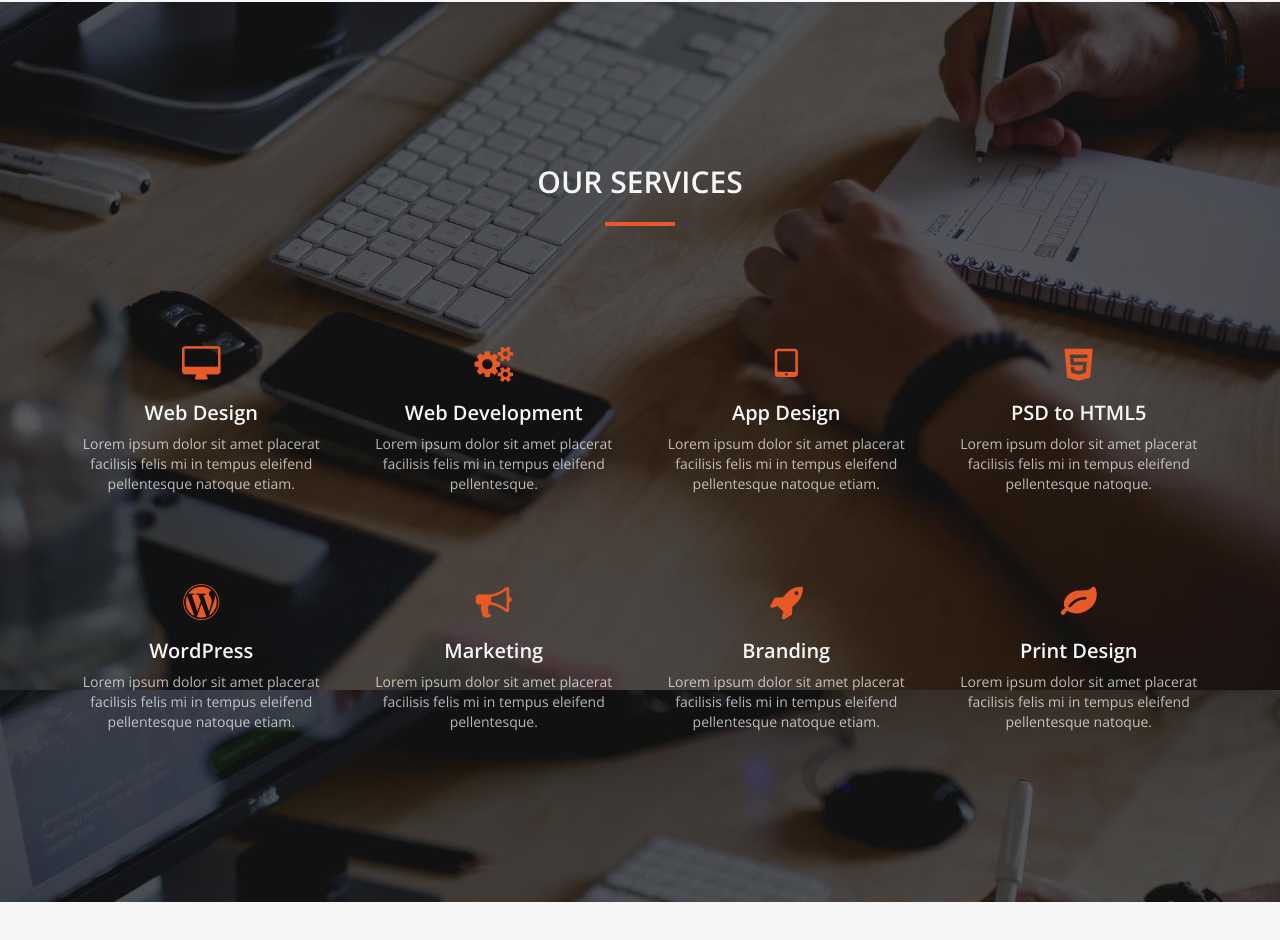
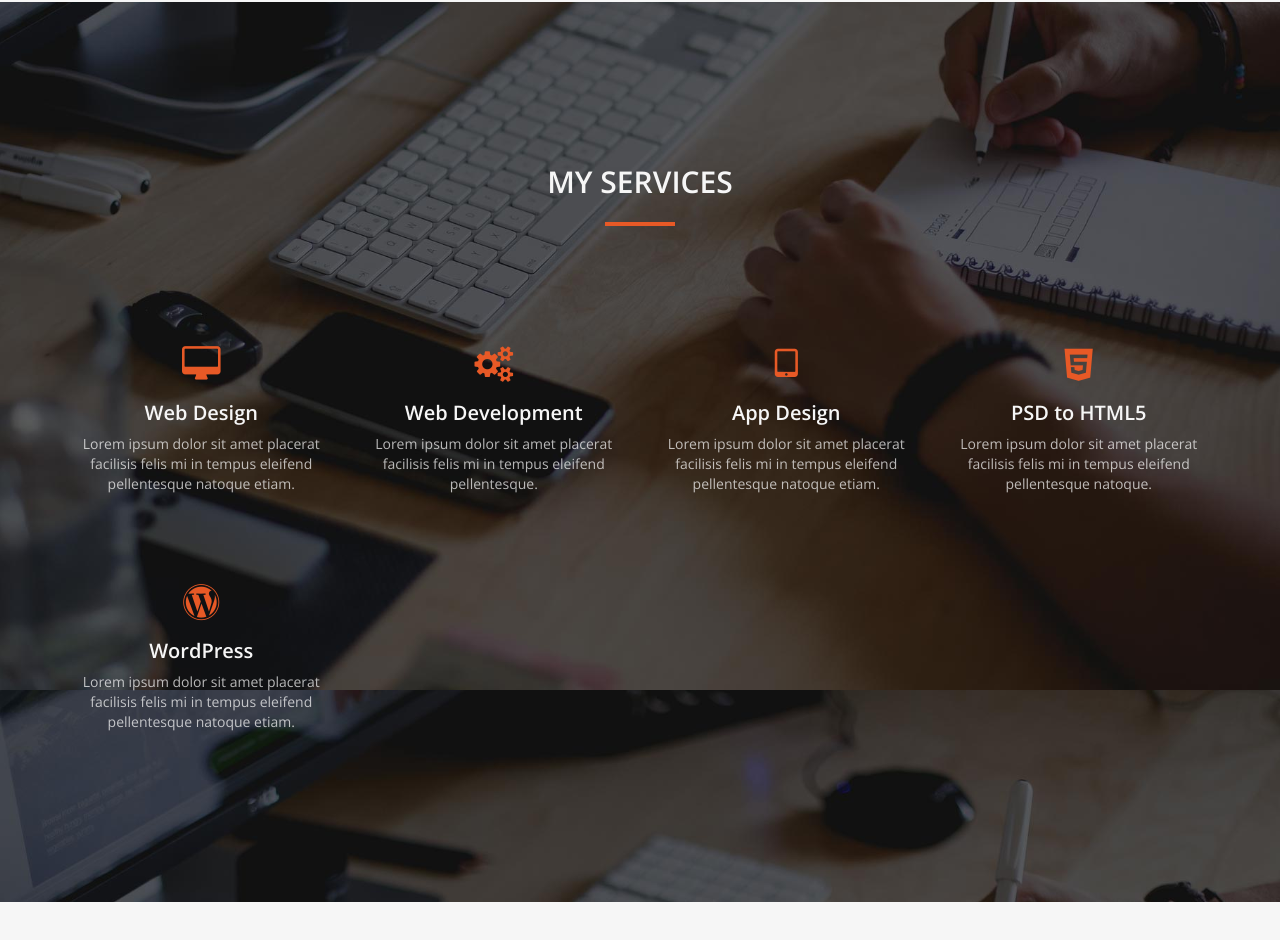
Before and after one commit to bronze10000/portfolio, a plain HTML site: page index.html in a window 1280 px wide. Shown: the part 1494-2434 px from the top of the page. Drawn offline with nearby package versions, Linux system fonts and the light colour scheme.

Commit message:
Modify 'services' section

```diff
--- a/index.html
+++ b/index.html
@@ -102,7 +102,7 @@
 <div id="services" class="text-center">
   <div class="container">
     <div class="section-title center">
-      <h2>Our Services</h2>
+      <h2>My Services</h2>
       <hr>
     </div>
     <div class="space"></div>
@@ -140,24 +140,24 @@
           <p>Lorem ipsum dolor sit amet placerat facilisis felis mi in tempus eleifend pellentesque natoque etiam.</p>
         </div>
       </div>
-      <div class="col-md-3 col-sm-6">
+      <!--<div class="col-md-3 col-sm-6">
         <div class="service"><i class="fa fa-bullhorn"></i>
           <h3>Marketing</h3>
           <p>Lorem ipsum dolor sit amet placerat facilisis felis mi in tempus eleifend pellentesque.</p>
-        </div>
+        </div>-->
       </div>
-      <div class="col-md-3 col-sm-6">
+      <!--<div class="col-md-3 col-sm-6">
         <div class="service"><i class="fa fa-rocket"></i>
           <h3>Branding</h3>
           <p>Lorem ipsum dolor sit amet placerat facilisis felis mi in tempus eleifend pellentesque natoque etiam.</p>
         </div>
-      </div>
-      <div class="col-md-3 col-sm-6">
+      </div>-->
+      <!--<div class="col-md-3 col-sm-6">
         <div class="service"><i class="fa fa-leaf"></i>
           <h3>Print Design</h3>
           <p>Lorem ipsum dolor sit amet placerat facilisis felis mi in tempus eleifend pellentesque natoque.</p>
         </div>
-      </div>
+      </div>-->
     </div>
   </div>
 </div>
```
